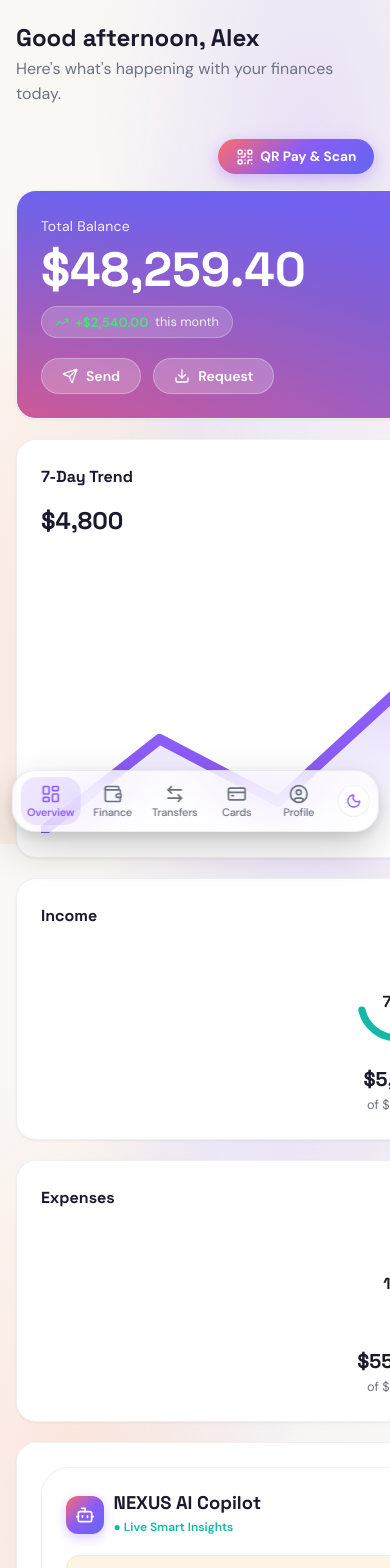
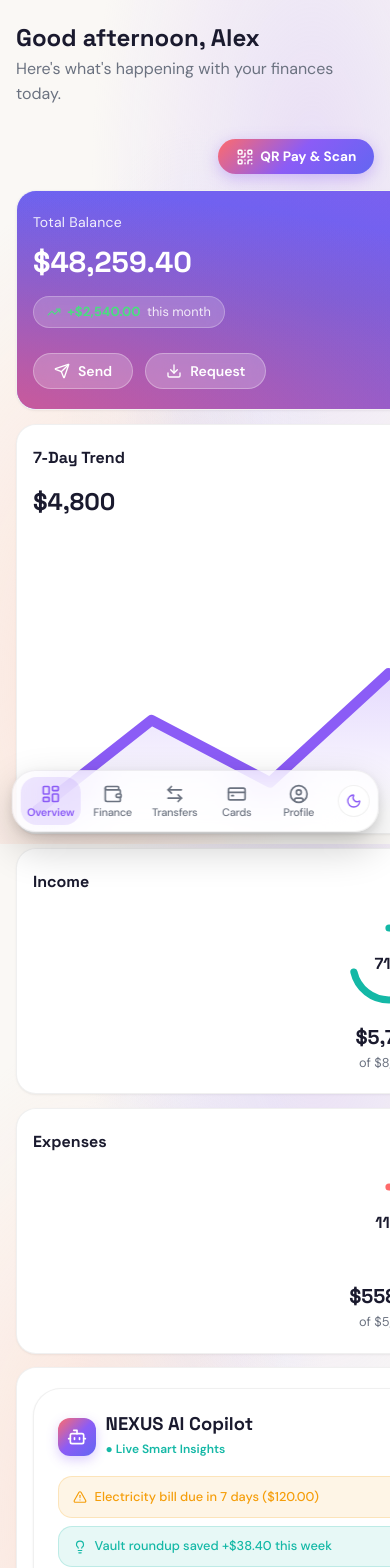
Before and after one commit to FinnSkers/NEXUSbanking, a React (Vite) app: page / in a window 390 px wide. Shown: the top 1568 px of the page. Built offline with nearby package versions, Linux system fonts and the light colour scheme.

Commit message:
fix: overhaul bento grid with 12-column responsive layout fluid text scaling and mobile 100% full-width auto-stacking

```diff
--- a/src/components/ArcCard.jsx
+++ b/src/components/ArcCard.jsx
@@ -10,22 +10,20 @@ const ArcCard = ({ title, value, total, color, icon: Icon, delay }) => {
   const percentage = Math.round((value / total) * 100);
 
   return (
-    <div className="bento-card arc-card" style={{ animation: `fadeInUp 0.5s var(--ease-out-expo) ${delay}s both` }}>
+    <div className="bento-card bento-small arc-card" style={{ animation: `fadeInUp 0.5s var(--ease-out-expo) ${delay}s both` }}>
       <div className="card-header" style={{ width: '100%' }}>
         <div className="card-title">{title}</div>
         <Icon size={20} color={color} />
       </div>
 
-      <div style={{ position: 'relative', display: 'flex', alignItems: 'center', justifyContent: 'center', margin: '1rem 0' }}>
+      <div style={{ position: 'relative', display: 'flex', alignItems: 'center', justifyContent: 'center', margin: '0.75rem 0' }}>
         <svg className="arc-svg" viewBox="0 0 100 100" style={{ '--circumference': circumference, '--offset': offset }}>
-          {/* Background Circle */}
           <circle
             cx="50" cy="50" r={radius}
             fill="none"
             stroke="var(--bg-elevated, #f3f4f6)"
             strokeWidth="8"
           />
-          {/* Progress Circle */}
           <circle
             cx="50" cy="50" r={radius}
             fill="none"
--- a/src/components/BalanceCard.jsx
+++ b/src/components/BalanceCard.jsx
@@ -13,7 +13,7 @@ const BalanceCard = ({ balance = 48259.40 }) => {
       <div className="mesh-bg"></div>
       <div className="balance-content">
         <div style={{ fontSize: '0.875rem', opacity: 0.9, letterSpacing: '0.02em' }}>Total Balance</div>
-        <div style={{ fontFamily: 'var(--font-heading)', fontSize: '3rem', fontWeight: 'bold', margin: '0.5rem 0 0.75rem 0', lineHeight: 1 }}>
+        <div className="balance-amount">
           {formattedBalance}
         </div>
 
--- a/src/components/QuickSend.jsx
+++ b/src/components/QuickSend.jsx
@@ -12,7 +12,7 @@ const QuickSend = () => {
   ];
 
   return (
-    <div className="bento-card bento-full" style={{ animation: 'fadeInUp 0.5s var(--ease-out-expo) 0.4s both' }}>
+    <div className="bento-card bento-large" style={{ animation: 'fadeInUp 0.5s var(--ease-out-expo) 0.4s both' }}>
       <div className="card-header">
         <div className="card-title">Quick Send</div>
         <span style={{ fontSize: '0.8rem', color: 'var(--text-tertiary)' }}>Frequent contacts</span>
--- a/src/components/TransactionsList.jsx
+++ b/src/components/TransactionsList.jsx
@@ -20,7 +20,7 @@ const TransactionsList = ({ transactions }) => {
   const txList = transactions || DEFAULT_TXS;
 
   return (
-    <div className="bento-card bento-wide" style={{ animation: 'fadeInUp 0.5s var(--ease-out-expo) 0.3s both' }}>
+    <div className="bento-card bento-large" style={{ animation: 'fadeInUp 0.5s var(--ease-out-expo) 0.3s both' }}>
       <div className="card-header">
         <div className="card-title">Recent Transactions</div>
         <span className="card-link" style={{ cursor: 'pointer' }}>Real-time sync</span>
@@ -37,7 +37,7 @@ const TransactionsList = ({ transactions }) => {
               style={{ animation: `slideIn 0.4s var(--ease-out-expo) ${0.4 + index * 0.1}s both`, cursor: 'pointer' }}
               onClick={() => setSelectedTx(tx)}
             >
-              <div style={{ display: 'flex', alignItems: 'center', flex: 1 }}>
+              <div style={{ display: 'flex', alignItems: 'center', flex: 1, minWidth: 0 }}>
                 <div className="tx-icon" style={{ backgroundColor: tx.color || '#8b5cf6' }}>
                   <Icon size={18} />
                 </div>
--- a/src/styles/bento.css
+++ b/src/styles/bento.css
@@ -1,6 +1,6 @@
 .bento-grid {
   display: grid;
-  grid-template-columns: repeat(4, 1fr);
+  grid-template-columns: repeat(12, 1fr);
   gap: 1.25rem;
   width: 100%;
   align-items: stretch;
@@ -15,6 +15,8 @@
   transition: all var(--transition-fast);
   display: flex;
   flex-direction: column;
+  box-sizing: border-box;
+  width: 100%;
 }
 
 .bento-card:hover {
@@ -22,37 +24,59 @@
   transform: translateY(-2px);
 }
 
+.bento-full {
+  grid-column: span 12;
+}
+
 .bento-large {
-  grid-column: span 2;
+  grid-column: span 6;
 }
 
 .bento-wide {
-  grid-column: span 2;
+  grid-column: span 6;
 }
 
-.bento-medium {
-  grid-column: span 2;
+.bento-small {
+  grid-column: span 3;
 }
 
-.bento-full {
-  grid-column: span 4;
-}
-
+/* Tablet & Medium Screen Breakpoints */
 @media (max-width: 1024px) {
   .bento-grid {
-    grid-template-columns: repeat(2, 1fr);
+    grid-template-columns: repeat(6, 1fr);
+    gap: 1rem;
   }
+
   .bento-full {
-    grid-column: span 2;
+    grid-column: span 6;
+  }
+
+  .bento-large,
+  .bento-wide {
+    grid-column: span 6;
+  }
+
+  .bento-small {
+    grid-column: span 3;
   }
 }
 
+/* Mobile Screen Breakpoints */
 @media (max-width: 640px) {
   .bento-grid {
     grid-template-columns: 1fr;
+    gap: 0.85rem;
   }
-  .bento-large, .bento-wide, .bento-medium, .bento-full {
-    grid-column: span 1;
+
+  .bento-card {
+    padding: 1.25rem 1rem;
+  }
+
+  .bento-full,
+  .bento-large,
+  .bento-wide,
+  .bento-small {
+    grid-column: span 1 / -1;
   }
 }
 
@@ -82,6 +106,15 @@
   flex-direction: column;
   height: 100%;
   justify-content: space-between;
+}
+
+.balance-amount {
+  font-family: var(--font-heading);
+  font-size: clamp(1.8rem, 5vw, 3rem);
+  font-weight: bold;
+  margin: 0.5rem 0 0.75rem 0;
+  line-height: 1.1;
+  word-break: break-word;
 }
 
 .balance-pill {
@@ -157,16 +190,21 @@
   justify-content: center;
   color: white;
   font-size: 0.875rem;
+  flex-shrink: 0;
 }
 
 .tx-info {
   flex: 1;
   margin-left: 0.75rem;
+  min-width: 0;
 }
 
 .tx-name {
   font-weight: 600;
   font-size: 0.9rem;
+  white-space: nowrap;
+  overflow: hidden;
+  text-overflow: ellipsis;
 }
 
 .tx-date {
@@ -178,6 +216,8 @@
   font-weight: 700;
   font-family: var(--font-heading);
   font-size: 0.95rem;
+  flex-shrink: 0;
+  margin-left: 0.5rem;
 }
 
 .tx-amount.positive {
@@ -186,7 +226,7 @@
 
 .quick-send-avatars {
   display: flex;
-  gap: 1.5rem;
+  gap: 1rem;
   justify-content: flex-start;
   align-items: center;
   flex-wrap: wrap;
@@ -202,8 +242,8 @@
 }
 
 .avatar-circle {
-  width: 48px;
-  height: 48px;
+  width: 44px;
+  height: 44px;
   border-radius: 50%;
   display: flex;
   align-items: center;
@@ -233,6 +273,7 @@
   display: flex;
   gap: 0.75rem;
   margin-top: 1.25rem;
+  flex-wrap: wrap;
 }
 
 .balance-btn {
```
